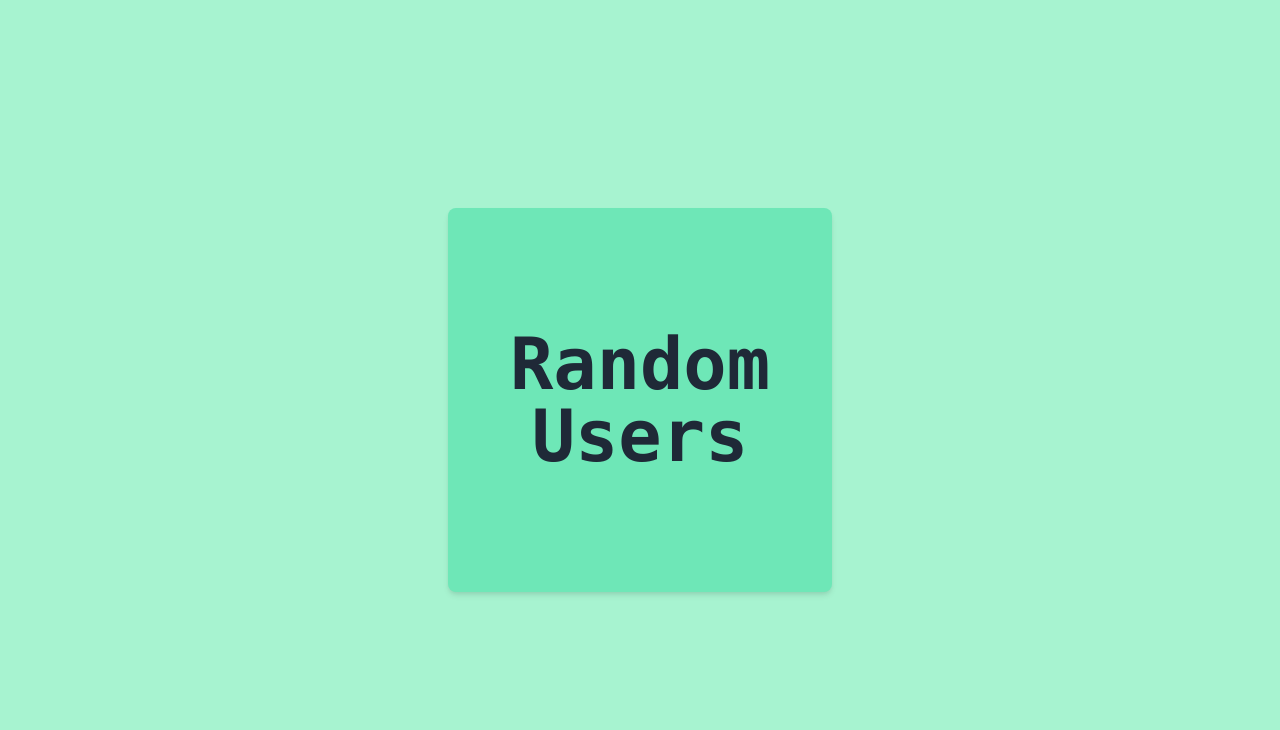
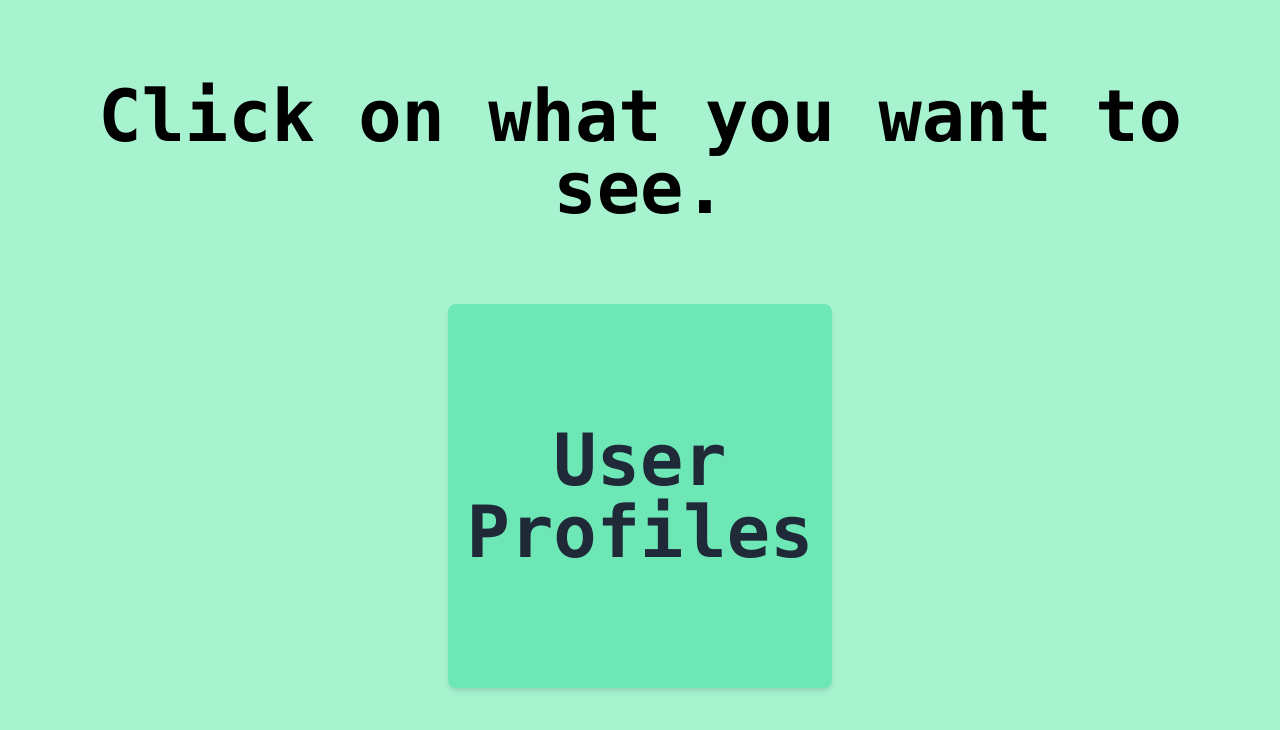
Before and after one commit to xaerru/randomThings, a Next.js app: page / in a window 1280 px wide. Shown: the top 730 px of the page. Built offline with nearby package versions, Linux system fonts and the light colour scheme.

Commit message:
Add heading

```diff
--- a/pages/index.tsx
+++ b/pages/index.tsx
@@ -7,8 +7,13 @@ export default function Home(): JSX.Element {
       <Head>
         <title>Home</title>
       </Head>
-      <div className="bg-green-200 flex flex-wrap justify-center items-center h-screen space-x-20">
-        <Card text="Random Users" href="/users" />
+      <div className="bg-green-200 h-screen">
+        <div className="text-center text-7xl font-mono font-semibold p-20">
+          Click on what you want to see.
+        </div>
+        <div className="flex items-center justify-center">
+          <Card text="User Profiles" href="/users" />
+        </div>
       </div>
     </>
   );
```
